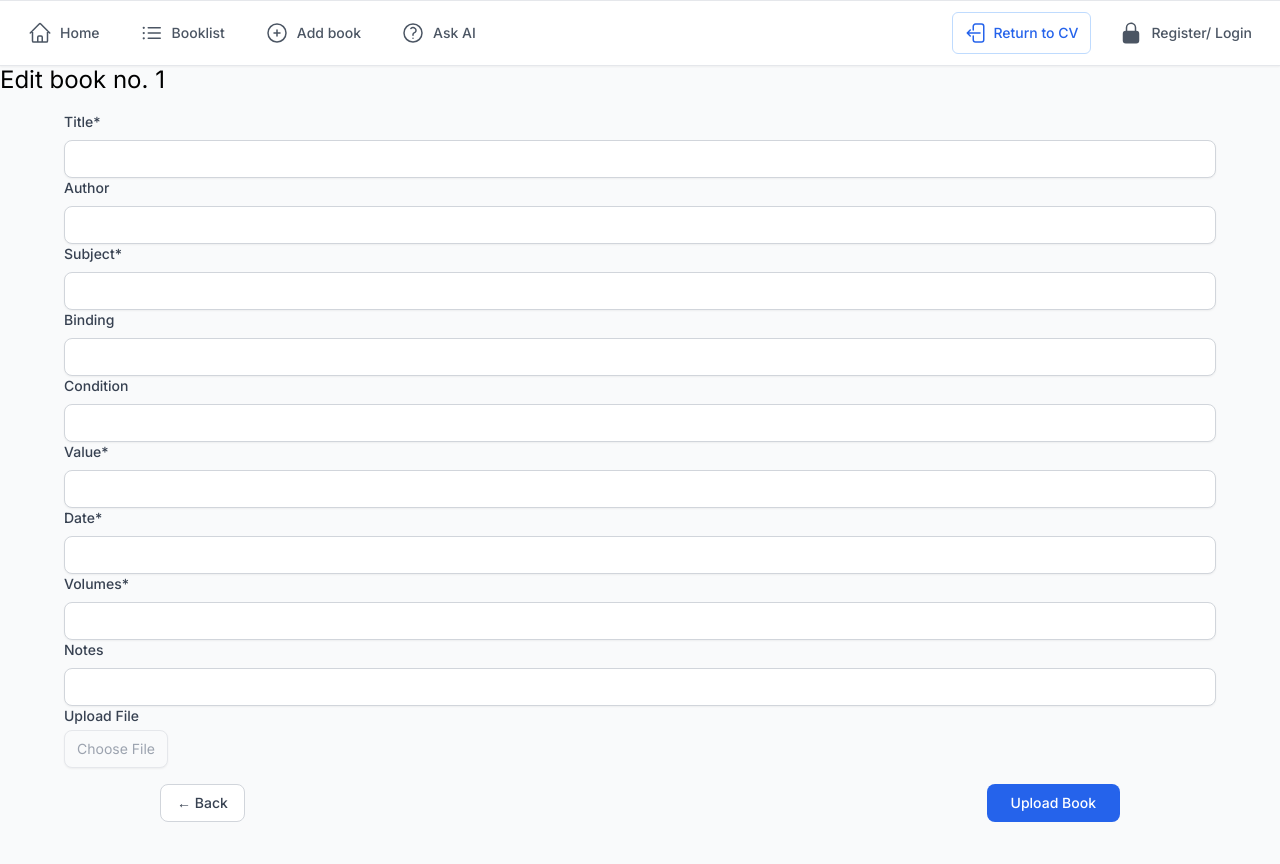
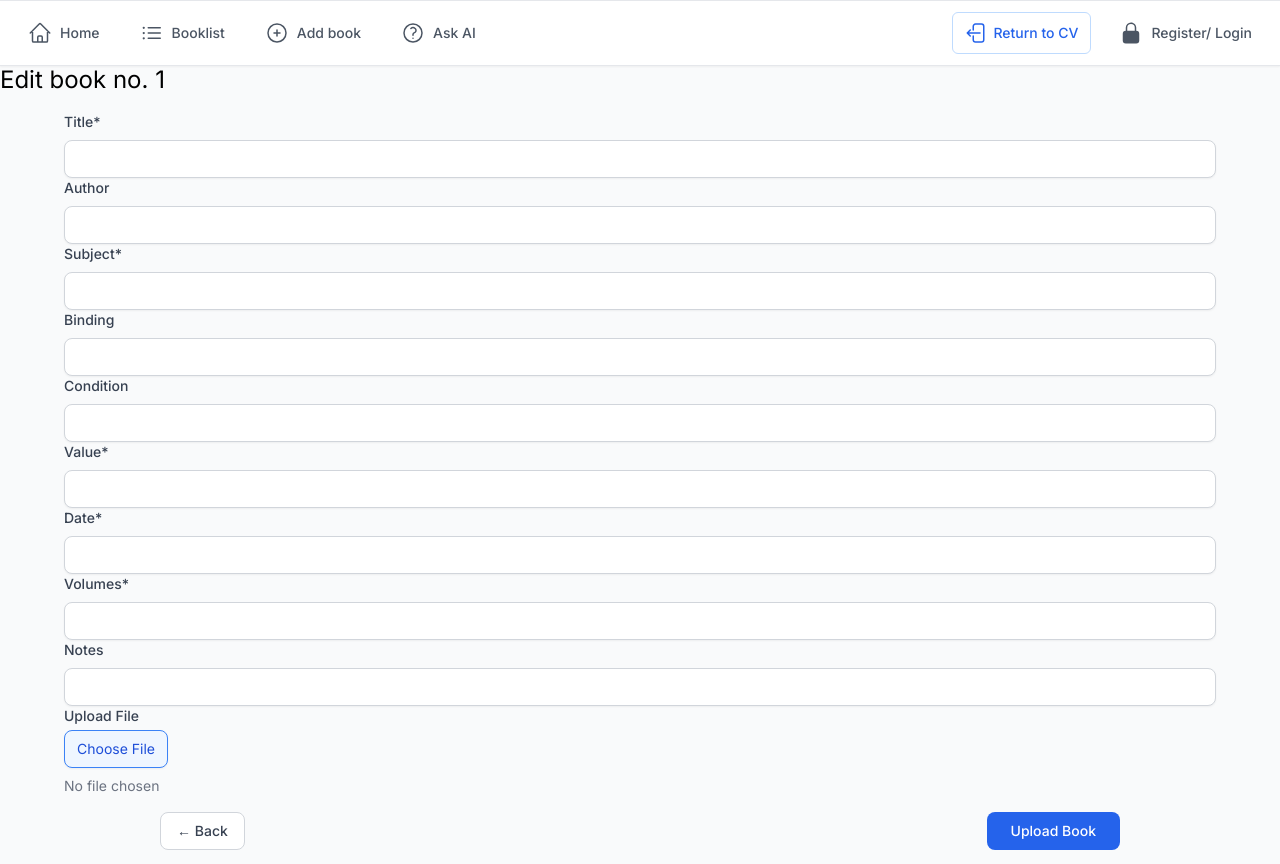
Before and after one commit to EricPudney/next-books, a Next.js app: page /home/edit/1 in a window 1280 px wide. Built offline with nearby package versions, Linux system fonts and the light colour scheme; no server answers; the database is empty.

Commit message:
added missing prop

```diff
--- a/app/home/edit/[id]/page.tsx
+++ b/app/home/edit/[id]/page.tsx
@@ -14,7 +14,7 @@ export default async function Page(props: { params: Promise<{ id: string }> }) {
             <h2 className='mb-4 text-xl md:text-2xl mt-16'>Edit book no. {ref}</h2>
             <form name="editedBook" action={editBook} className="flex flex-col mx-16">
                 <input type="hidden" name='id' value={ref}/>
-                <BookForm book={book} />
+                <BookForm book={book} active={true}/>
                 <div className="flex mx-24 mt-4 justify-between">
                     <Backbutton />
                     <UploadButton active={true}/>
```
